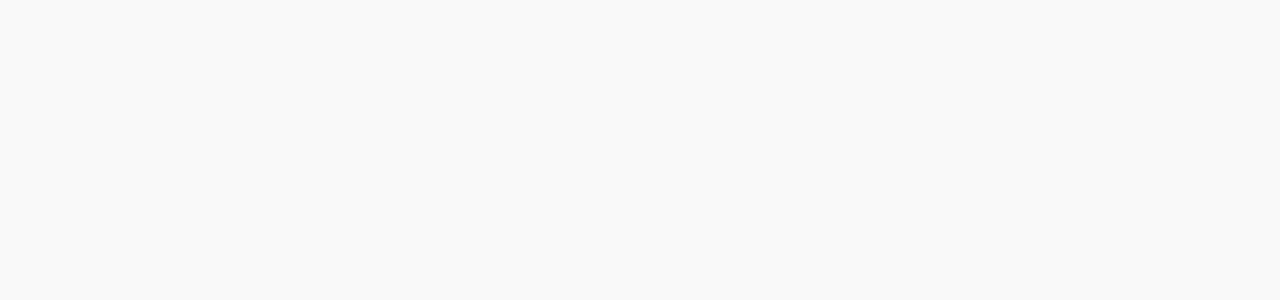
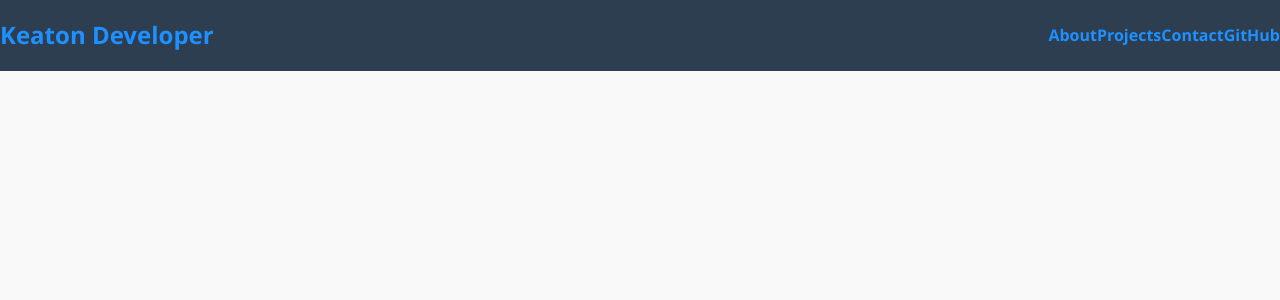
Before and after one commit to kmckoy14/portfolio-website, a React (Vite) app: page / in a window 1280 px wide. Shown: the top 300 px of the page. Built offline with nearby package versions, Linux system fonts and the light colour scheme.

Commit message:
Started styling header, and added cursor pointer to anchor tag styles

```diff
--- a/src/App.tsx
+++ b/src/App.tsx
@@ -7,10 +7,7 @@ function App() {
 
   return (
     <>
-      <div className="container">
-
-
-      </div>
+      <Header />
 
 
     </>
--- a/src/components/Header/Header.module.css
+++ b/src/components/Header/Header.module.css
@@ -1,5 +1,21 @@
 
-header{}
+header{
+    background-color: var(--dark);
+    color: #fff;
+    width: 100%;
+    padding: 15px 0;;
+}
+
+header nav{
+    display: flex;
+    justify-content: space-between;
+    align-items: center;
+}
+
+.logo{
+    font-weight: 700;
+    font-size: 1.5rem;
+}
 
 .container{}
 
--- a/src/components/Header/Header.tsx
+++ b/src/components/Header/Header.tsx
@@ -5,7 +5,7 @@ const Header = () => {
     <header>
         <div className={styles.container}>
             <nav>
-                <div className={styles.logo}>Keaton Developer</div>
+                <a className={styles.logo}>Keaton Developer</a>
                 <div className={styles.menu}>
                     <a className={styles.nav_items} href="">About</a>
                     <a className={styles.nav_items} href="">Projects</a>
--- a/src/styles/index.css
+++ b/src/styles/index.css
@@ -67,6 +67,7 @@ a{
     text-decoration: none;
     font-weight: 650;
     transition: all 0.3s ease-in-out;
+    cursor: pointer;
 
     &:hover{
         color: var(--accent);
```
